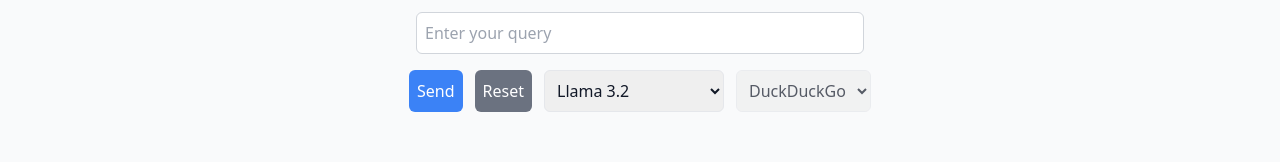
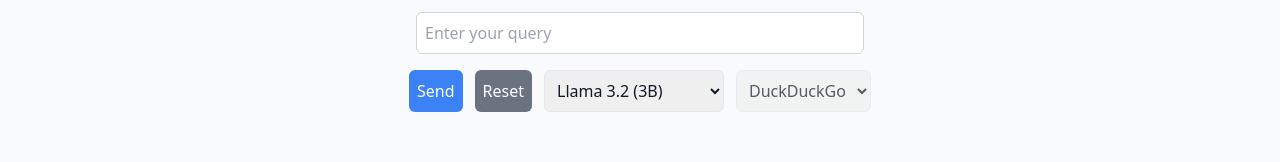
Before and after one commit to javabudd/oquery, a React (Create React App) app in the folder frontend/: page / in a window 1280 px wide. Shown: the part 360-522 px from the top of the page. Built offline with nearby package versions, Linux system fonts and the light colour scheme.

Commit message:
Add parameters to each model

```diff
--- a/frontend/src/QueryLlmComponent.tsx
+++ b/frontend/src/QueryLlmComponent.tsx
@@ -107,12 +107,12 @@ const QueryLlmComponent: React.FC = () => {
 				)}
 				<button onClick={resetForm} className="p-2 bg-gray-500 text-white rounded-md">Reset</button>
 				<select onChange={(e) => setModel(e.target.value)} value={model} className="p-2 border rounded-md">
-					<option value="llama3.2">Llama 3.2</option>
-					<option value="phi4">phi4</option>
-					<option value="deepseek-r1">DeepSeek-R1 (7b)</option>
+					<option value="llama3.2">Llama 3.2 (3B)</option>
+					<option value="phi4">phi4 (14B)</option>
+					<option value="deepseek-r1">DeepSeek-R1 (7B)</option>
 					<option disabled={true} value="">---- Premium ----</option>
-					<option disabled={true} value="deepseek-r1-70b">DeepSeek-R1 (70b)</option>
-					<option disabled={true} value="llama3.3">Llama 3.3</option>
+					<option disabled={true} value="deepseek-r1-70b">DeepSeek-R1 (70B)</option>
+					<option disabled={true} value="llama3.3">Llama 3.3 (70B)</option>
 				</select>
 				<select disabled value={searchEngine} className="p-2 border rounded-md">
 					<option value="duckduckgo">DuckDuckGo</option>
```
